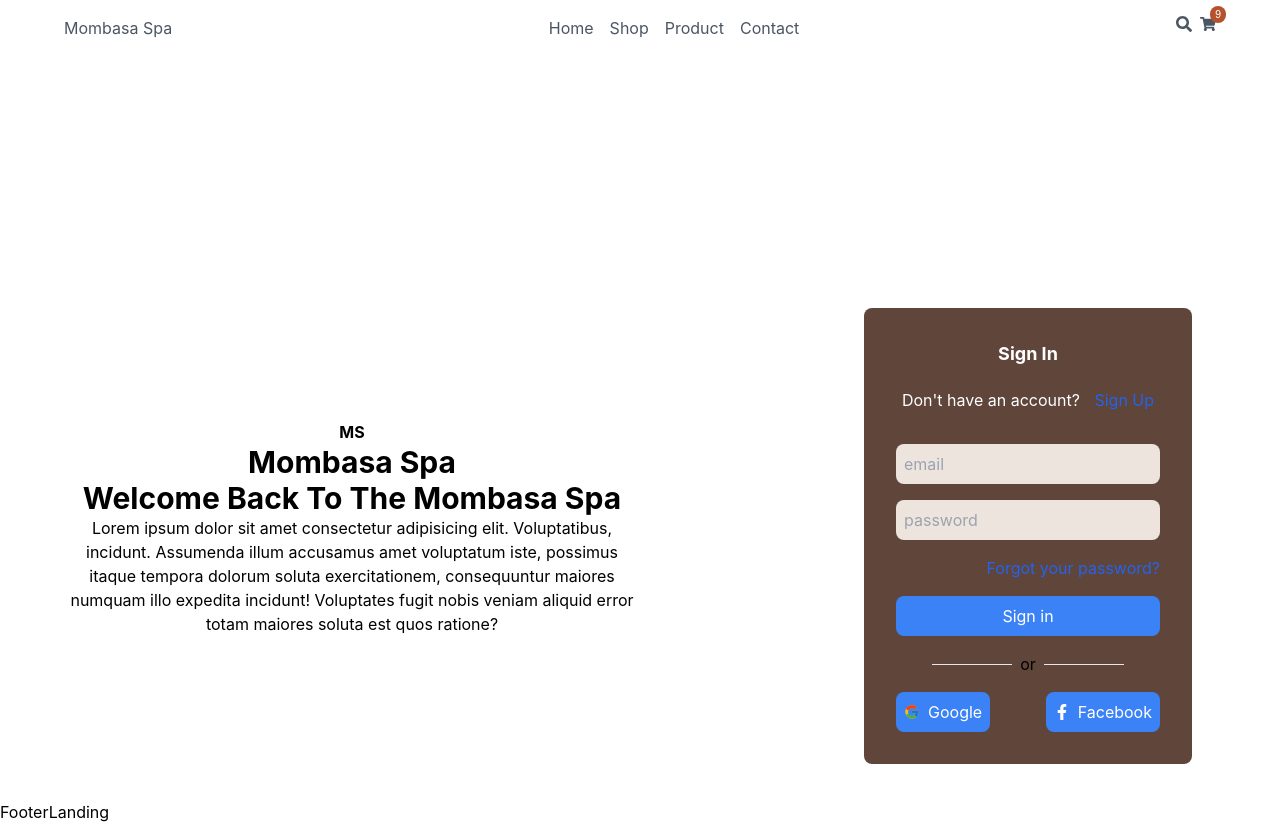
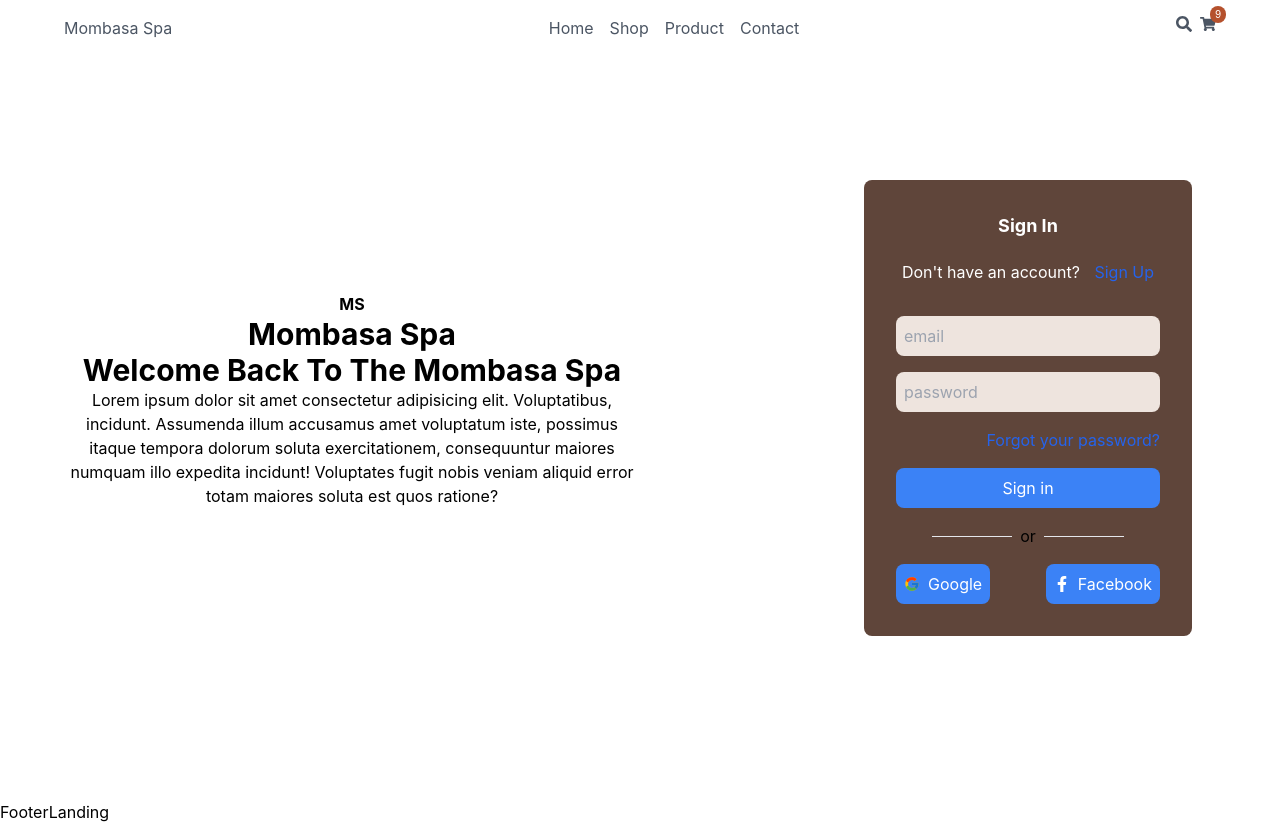
Before and after one commit to Kandy-Hamisi/Mombasa-Spa, a Next.js app: page /Login in a window 1280 px wide. Built offline with nearby package versions, Linux system fonts and the light colour scheme.

Commit message:
:wrench: fixed the padding top for desktop view

```diff
--- a/components/authentication/Login.jsx
+++ b/components/authentication/Login.jsx
@@ -18,7 +18,7 @@ const Login = () => {
     }
 
   return (
-    <section className='min-h-screen flex flex-col text-center items-center pt-[20%] space-y-4 mr-16 ml-16 lg:flex-row lg:space-x-56'>
+    <section className='min-h-screen flex flex-col text-center items-center pt-[20%] lg:pt-0 space-y-4 mr-16 ml-16 lg:flex-row lg:space-x-56'>
         <div>
             <div>
                 <span className='uppercase font-bold'>MS</span>
```
